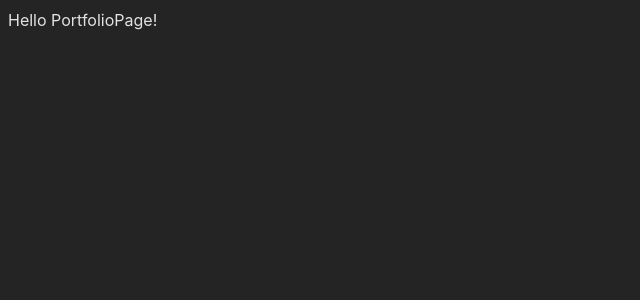
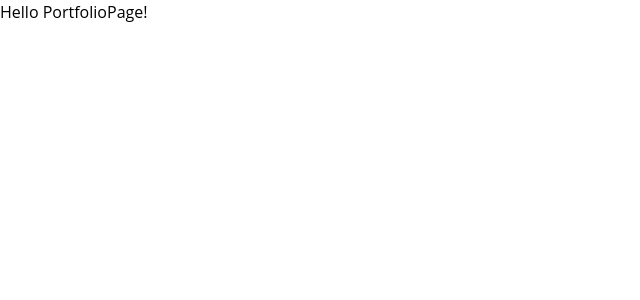
Before and after one commit to Gretten/bitochek, a React (Vite) app: page / in a window 1280 px wide. Shown: the top 300 px of the page, without its empty margins (0-640 px from the left). Built offline with nearby package versions, Linux system fonts and the light colour scheme.

Commit message:
main styles

```diff
--- a/src/index.css
+++ b/src/index.css
@@ -1,14 +1,81 @@
-:root {
-  font-family: Inter, system-ui, Avenir, Helvetica, Arial, sans-serif;
+* {
+  box-sizing: border-box;
+}
+
+#root {
+  --container-width: 1440px;
+}
+
+body {
+  font-family: 'Open Sans', sans-serif;
   line-height: 1.5;
   font-weight: 400;
+  margin: 0;
 
-  color-scheme: light dark;
-  color: rgba(255, 255, 255, 0.87);
-  background-color: #242424;
+  min-height: 100vh;
+  scroll-behavior: smooth;
+  text-rendering: optimizeSpeed;
 
-  font-synthesis: none;
-  text-rendering: optimizeLegibility;
-  -webkit-font-smoothing: antialiased;
-  -moz-osx-font-smoothing: grayscale;
+  overflow-x: hidden;
 }
+
+body,
+html,
+#root {
+  height: 100%;
+}
+
+.container {
+  max-width: var(--container-width);
+  margin-right: auto;
+  margin-left: auto;
+  padding-left: 15px;
+  padding-right: 15px;
+}
+
+*,
+*::before,
+*::after {
+  box-sizing: border-box;
+}
+
+ol,
+ul {
+  list-style: none;
+  padding: 0;
+}
+
+body,
+h1,
+h2,
+h3,
+h4,
+h5,
+p,
+ul,
+ol,
+li,
+figure,
+figcaption,
+blockquote,
+dl,
+dd {
+  margin: 0;
+}
+
+h1,
+h2,
+h3,
+h4,
+h5 {
+  font-weight: 400;
+}
+
+input,
+button {
+  outline: none;
+}
+
+a {
+  text-decoration: none;
+}
```
